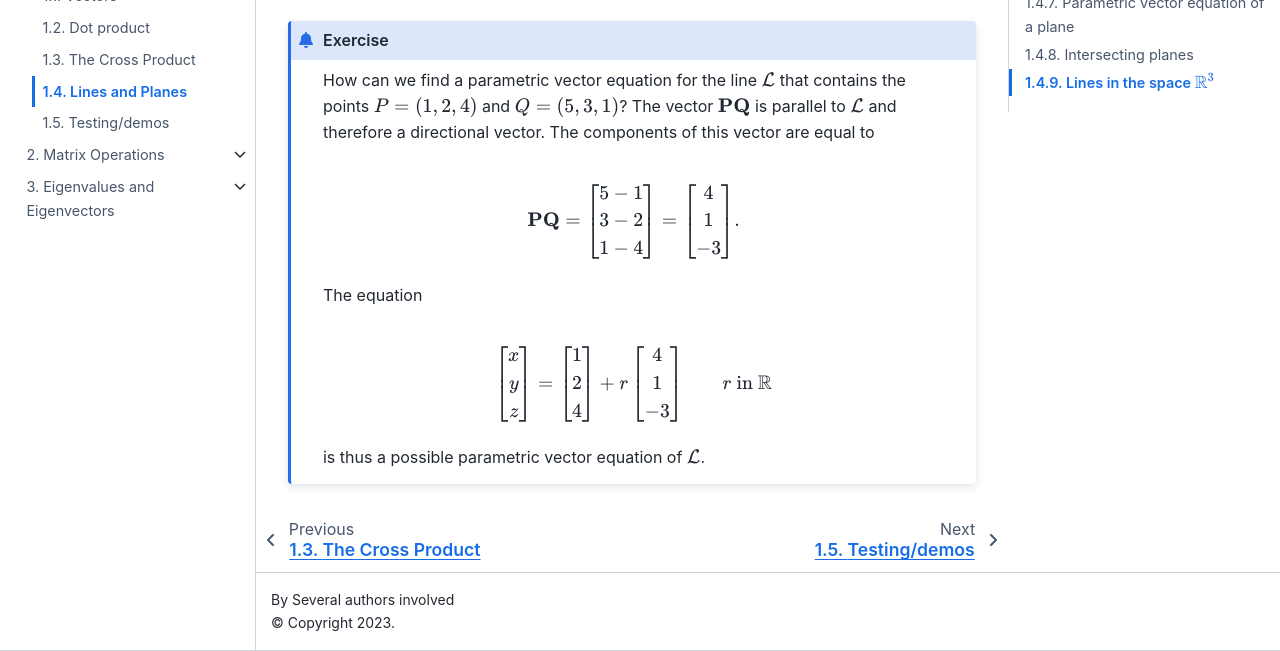
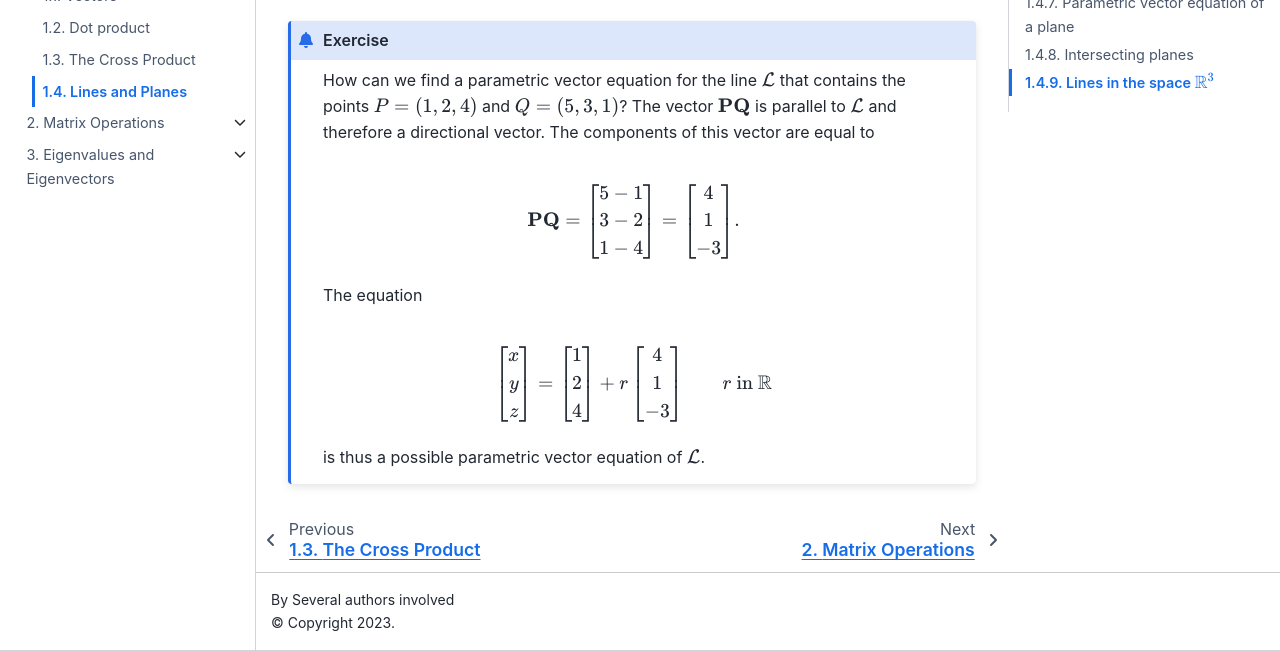
Before and after one commit to TUDelft-PRIME-Books/Linear-Algebra, a Jupyter Book: the page built from Chapter1/Lines_and_Planes.md, in a window 1280 px wide and 900 px high, scrolled down 12707 px, cut to the strip 249-900 px from the top of the window. Built offline with Jupyter Book 1.0.4 settings and Sphinx 7.4.7 and the Sphinx Book theme 1.1.4, drawn with Linux system fonts in a browser that asks for light colours; pages that are not in the unit, such as notebooks, are missing from menus; some of the changed lines change nothing that is shown.

Commit message:
changed Span in conf and added new sections to toc

```diff
--- a/_config.yml
+++ b/_config.yml
@@ -32,10 +32,10 @@
           "norm": ["\\left\\Vert #1 \\right\\Vert",1]
           "cp": ["\\times "]
           "nicefrac": ["\\frac "]
-          "Span": ["\\text{Span}\\left\\lbrace #1 \\right\\rbrace",1]
+          "Span": ["\\operatorname{Span}\\left\\lbrace #1 \\right\\rbrace",1]
+  local_extensions:
+    applet: _ext/
   extra_extensions:
     - sphinx_proof
     - sphinx_togglebutton
     - sphinx_exercise
-  local_extensions:
-    applet: _ext/
--- a/_toc.yml
+++ b/_toc.yml
@@ -10,7 +10,6 @@
       - file: 'Chapter1/Inner_Product.md'
       - file: 'Chapter1/Cross_Product.md'
       - file: 'Chapter1/Lines_and_Planes.md'
-      - file: 'Chapter1/Testing.md'
   - file: 'Chapter2/intro.md'
     sections:
       - file: 'Chapter2/LinearSystems.md'
@@ -18,6 +17,10 @@
       - file: 'Chapter2/MatrixVectorProduct.md'
       - file: 'Chapter2/SolutionSets.md'
       - file: 'Chapter2/LinearIndependence.md'
+  - file: 'Chapter3/intro.md'
+    sections:
+      - file: 'Chapter3/Linear_Transformations.md'
+      - file: 'Chapter3/MatrixOperations.md'
   - file: 'Chapter5/intro.md'
     sections:
       - file: 'Chapter5/SymmetricMatrices.md'
```
